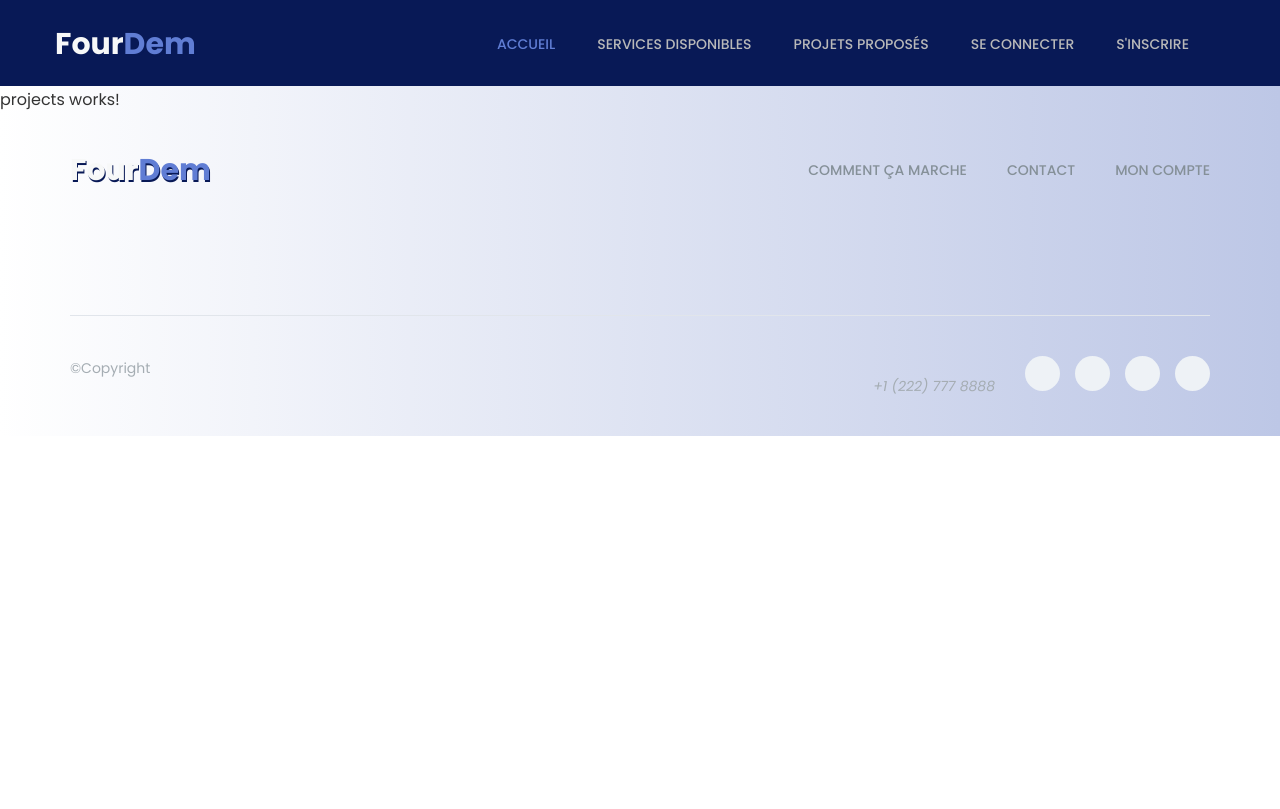
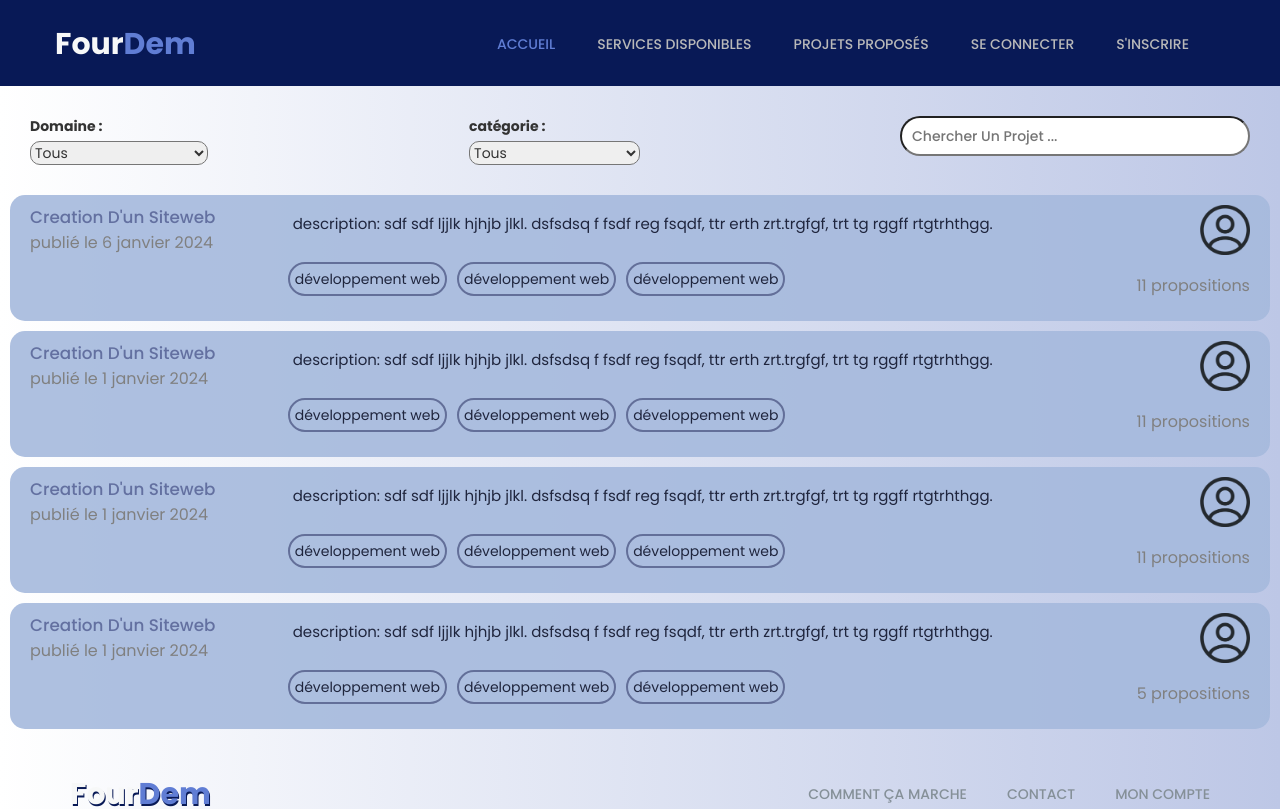
Before and after one commit to MAY55A/FourDem, an Angular app: page /projets in a window 1280 px wide. Shown: the top 809 px of the page. Built offline with nearby package versions, Linux system fonts and the light colour scheme; some icons are missing.

Commit message:
implémentation de l'interface 'projets proposés'

```diff
--- a/src/app/profile/my-projects/my-projects.component.css
+++ b/src/app/profile/my-projects/my-projects.component.css
@@ -48,21 +48,31 @@ h3 {
 }
 .project-header {
     padding-left: 10px;
+    min-width: 150px;
+    max-width: 200px;
+}
+.project p {
+    color: gray;
 }
 .project .title {
     font-size: 120%;
     color: #6370a0;
 }
+.project .description {
+    color: #1F253D;
+    font-size: 15px;
+    margin: 5px 10px 20px;
+}
 .services {
     display: flex;
     flex-wrap: wrap;
-    width: 50%;
+
 }
 li.service {
     border: 2px solid #636F99;
-    border-radius: 10px;
+    border-radius: 20px;
     margin: 5px;
-    padding: 10px;
+    padding: 5px;
     width: fit-content;
     height: max-content;
 }
@@ -73,14 +83,12 @@ li.service:hover {
 .infos {
     display: flex;
     flex-direction: column;
-    align-items: end;
+    align-items: flex-end;
     justify-content: space-between;
+    width: 180px;
 }
 .infos span {
     color: #1F253D;
     font-size: 30px;
     margin-top: 0;
 }
-.project p {
-    color: gray;
-}
--- a/src/app/profile/my-projects/my-projects.component.html
+++ b/src/app/profile/my-projects/my-projects.component.html
@@ -10,11 +10,15 @@
                 <a [routerLink]="['../projet']" class="title">creation d'un siteweb</a>
                 <p class="date">publié le 6 janvier 2024</p>
             </div>
+            <div>
+                <p class="description">description: sdf sdf ljjlk hjhjb jlkl. dsfsdsq f fsdf reg fsqdf, ttr erth
+                    zrt.trgfgf, trt tg rggff rtgtrhthgg.</p>
                 <ul class="services">
                     <li class="service">développement web</li>
                     <li class="service">développement web</li>
                     <li class="service">développement web</li>
                 </ul>
+            </div>
             <div class="infos">
                 <a href="#"><span>+</span></a>
                 <p>11 propositions</p>
@@ -44,11 +48,15 @@
                 <a [routerLink]="['../projet']" class="title">creation d'un siteweb</a>
                 <p class="date">proposé le 5 janvier 2024</p>
             </div>
+            <div>
+                <p class="description">description: sdf sdf ljjlk hjhjb jlkl. dsfsdsq f fsdf reg fsqdf, ttr erth
+                    zrt.trgfgf, trt tg rggff rtgtrhthgg.</p>
                 <ul class="services">
                     <li class="service">développement web</li>
                     <li class="service">développement web</li>
                     <li class="service">développement web</li>
                 </ul>
+            </div>
             <div class="infos">
                 <a href="#"><span>+</span></a>
             </div>
@@ -109,11 +117,15 @@
                 <a [routerLink]='["projet"]' class="title">creation d'un siteweb</a>
                 <p class="date">proposé le 5 janvier 2024</p>
             </div>
+            <div>
+                <p class="description">description: sdf sdf ljjlk hjhjb jlkl. dsfsdsq f fsdf reg fsqdf, ttr erth
+                    zrt.trgfgf, trt tg rggff rtgtrhthgg.</p>
                 <ul class="services">
                     <li class="service">développement web</li>
                     <li class="service">développement web</li>
                     <li class="service">développement web</li>
                 </ul>
+            </div>
             <div class="infos">
                 <a href="#"><span>+</span></a>
             </div>
--- a/src/app/projects/projects.component.css
+++ b/src/app/projects/projects.component.css
@@ -0,0 +1,22 @@
+.filters {
+    margin: 20px;
+    padding: 10px;
+    display: flex;
+    justify-content: space-between;
+
+    input {
+        height: 40px;
+    }
+
+    select {
+        width: 90%;
+        border-radius: 10px;
+    }
+}
+
+.infos {
+
+    img {
+        width: 50px;
+    }
+}
--- a/src/app/projects/projects.component.html
+++ b/src/app/projects/projects.component.html
@@ -1 +1,95 @@
-<p>projects works!</p>
+<div class="filters">
+  <div>
+    <label>Domaine :</label>&nbsp;&nbsp;
+    <select>
+      <option>Tous</option>
+      <option>IT</option>
+      <option>Comptabilité</option>
+      <option>Influence</option>
+    </select>
+  </div>
+  <div>
+    <label>catégorie :</label>&nbsp;&nbsp;
+    <select>
+      <option>Tous</option>
+      <option>categorie 1</option>
+      <option>categorie 2</option>
+      <option>categorie 3</option>
+    </select>
+  </div>
+  <input type="text" placeholder="chercher un projet ..." />
+</div>
+<div class="projects">
+  <div class="project">
+    <div class="project-header">
+      <a routerLink="../projet" class="title">creation d'un siteweb</a>
+      <p class="date">publié le 6 janvier 2024</p>
+    </div>
+    <div>
+        <p class="description">description: sdf sdf ljjlk hjhjb jlkl. dsfsdsq f fsdf reg fsqdf, ttr erth zrt.trgfgf, trt tg rggff rtgtrhthgg.</p>
+        <ul class="services">
+            <li class="service">développement web</li>
+            <li class="service">développement web</li>
+            <li class="service">développement web</li>
+        </ul>
+    </div>
+    <div class="infos">
+        <img src="../../assets/icons/defaultuser.png">
+      <p>11 propositions</p>
+    </div>
+  </div>
+  <div class="project">
+    <div class="project-header">
+      <a routerLink="['../projet']" class="title">creation d'un siteweb</a>
+      <p class="date">publié le 1 janvier 2024</p>
+    </div>
+    <div>
+        <p class="description">description: sdf sdf ljjlk hjhjb jlkl. dsfsdsq f fsdf reg fsqdf, ttr erth zrt.trgfgf, trt tg rggff rtgtrhthgg.</p>
+        <ul class="services">
+            <li class="service">développement web</li>
+            <li class="service">développement web</li>
+            <li class="service">développement web</li>
+        </ul>
+    </div>
+    <div class="infos">
+    <img src="../../assets/icons/defaultuser.png">
+      <p>11 propositions</p>
+    </div>
+  </div>
+  <div class="project">
+    <div class="project-header">
+      <a routerLink="['../projet']" class="title">creation d'un siteweb</a>
+      <p class="date">publié le 1 janvier 2024</p>
+    </div>
+    <div>
+        <p class="description">description: sdf sdf ljjlk hjhjb jlkl. dsfsdsq f fsdf reg fsqdf, ttr erth zrt.trgfgf, trt tg rggff rtgtrhthgg.</p>
+        <ul class="services">
+            <li class="service">développement web</li>
+            <li class="service">développement web</li>
+            <li class="service">développement web</li>
+        </ul>
+    </div>
+    <div class="infos">
+    <img src="../../assets/icons/defaultuser.png">
+      <p>11 propositions</p>
+    </div>
+  </div>
+  <div class="project">
+    <div class="project-header">
+      <a routerLink="['../projet']" class="title">creation d'un siteweb</a>
+      <p class="date">publié le 1 janvier 2024</p>
+    </div>
+    <div>
+        <p class="description">description: sdf sdf ljjlk hjhjb jlkl. dsfsdsq f fsdf reg fsqdf, ttr erth zrt.trgfgf, trt tg rggff rtgtrhthgg.</p>
+        <ul class="services">
+            <li class="service">développement web</li>
+            <li class="service">développement web</li>
+            <li class="service">développement web</li>
+        </ul>
+    </div>
+    <div class="infos">
+    <img src="../../assets/icons/defaultuser.png">
+      <p>5 propositions</p>
+    </div>
+  </div>
+</div>
--- a/src/app/projects/projects.component.ts
+++ b/src/app/projects/projects.component.ts
@@ -3,7 +3,7 @@ import { Component } from '@angular/core';
 @Component({
   selector: 'app-projects',
   templateUrl: './projects.component.html',
-  styleUrls: ['./projects.component.css']
+  styleUrls: ['./projects.component.css','../profile/my-projects/my-projects.component.css']
 })
 export class ProjectsComponent {
 
```
Lines whose indentation alone changed are shown as unchanged.
